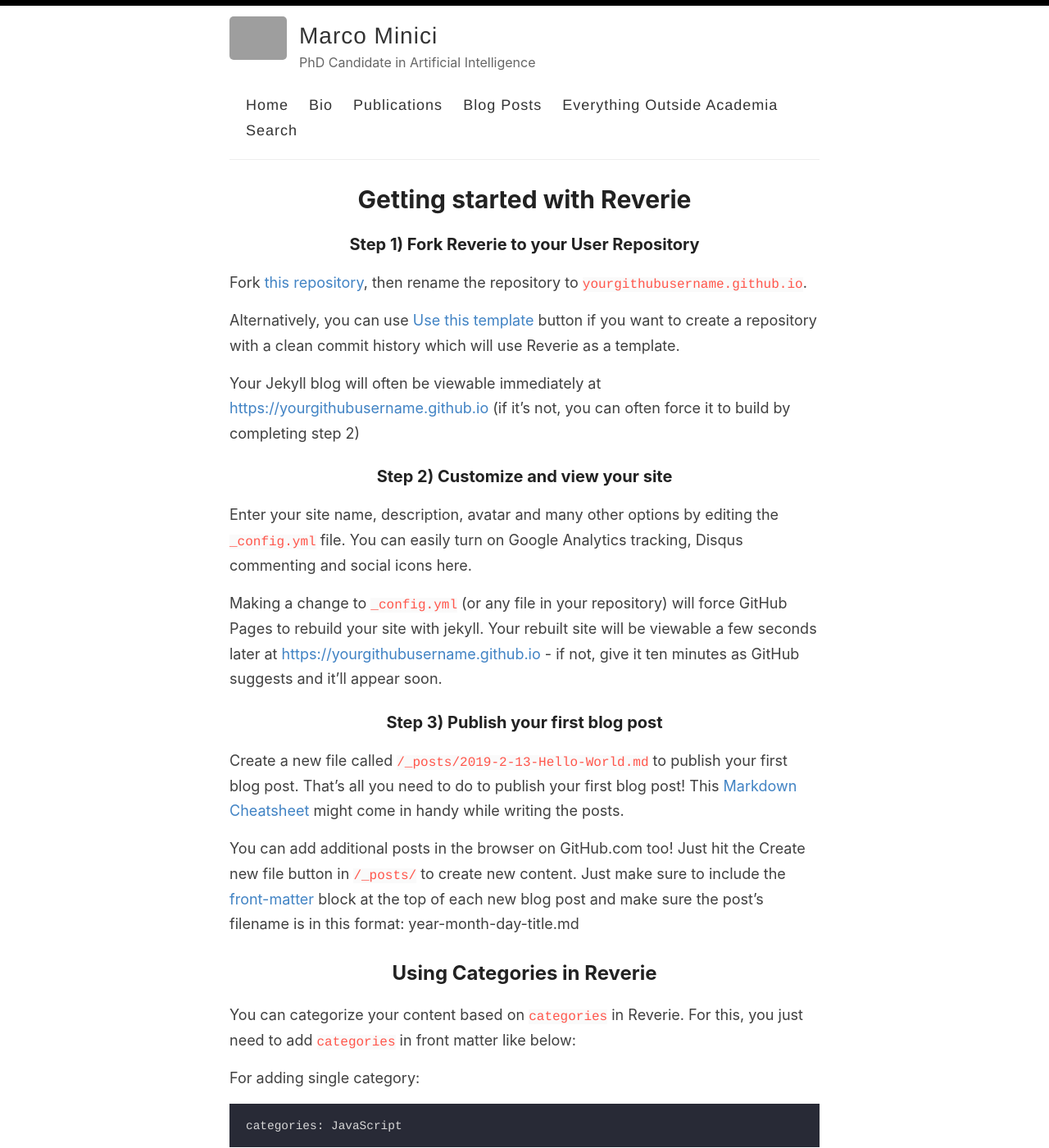
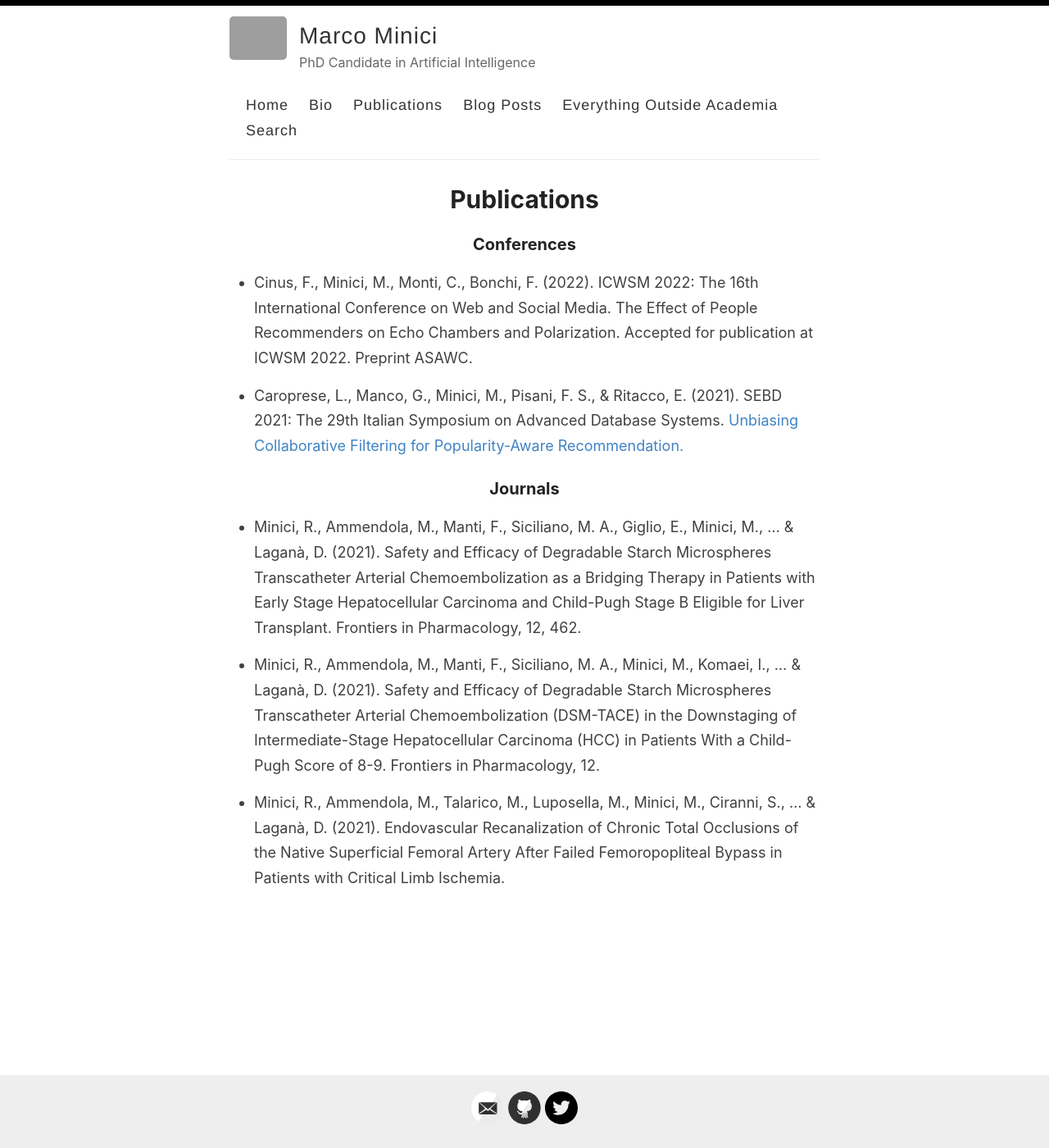
Before and after one commit to mminici/oldwebsite, a Jekyll site: the page built from _pages/getting-started.md, in a window 1280 px wide and 1400 px high. Shown: the whole window at 82% size. Built offline with Jekyll 4.4.1, drawn with Linux system fonts in a browser that asks for light colours; some of the changed text lies outside the part shown; grey boxes are pictures that could not be loaded.

Commit message:
Update getting-started.md

````diff
--- a/_pages/getting-started.md
+++ b/_pages/getting-started.md
@@ -1,51 +1,19 @@
 ---
 layout: page
-title: Getting started with Reverie
-permalink: /getting-started/
+title: Publications
+permalink: /publications/
 ---
 
-### Step 1) Fork Reverie to your User Repository
+### Conferences
 
-Fork [this repository](https://github.com/amitmerchant1990/reverie), then rename the repository to `yourgithubusername.github.io`.
+* Cinus, F., Minici, M., Monti, C., Bonchi, F. (2022). ICWSM 2022: The 16th International Conference on Web and Social Media. The Effect of People Recommenders on Echo Chambers and Polarization. Accepted for publication at ICWSM 2022. Preprint ASAWC.
 
-Alternatively, you can use [Use this template](https://github.com/amitmerchant1990/reverie/generate) button if you want to create a repository with a clean commit history which will use Reverie as a template.
+* Caroprese, L., Manco, G., Minici, M., Pisani, F. S., & Ritacco, E. (2021). SEBD 2021: The 29th Italian Symposium on Advanced Database Systems. [Unbiasing Collaborative Filtering for Popularity-Aware Recommendation.](http://ceur-ws.org/Vol-2994/paper51.pdf)
 
-Your Jekyll blog will often be viewable immediately at <https://yourgithubusername.github.io> (if it's not, you can often force it to build by completing step 2)
+### Journals
 
-### Step 2) Customize and view your site
+* Minici, R., Ammendola, M., Manti, F., Siciliano, M. A., Giglio, E., Minici, M., ... & Laganà, D. (2021). Safety and Efficacy of Degradable Starch Microspheres Transcatheter Arterial Chemoembolization as a Bridging Therapy in Patients with Early Stage Hepatocellular Carcinoma and Child-Pugh Stage B Eligible for Liver Transplant. Frontiers in Pharmacology, 12, 462.
 
-Enter your site name, description, avatar and many other options by editing the `_config.yml` file. You can easily turn on Google Analytics tracking, Disqus commenting and social icons here.
+* Minici, R., Ammendola, M., Manti, F., Siciliano, M. A., Minici, M., Komaei, I., ... & Laganà, D. (2021). Safety and Efficacy of Degradable Starch Microspheres Transcatheter Arterial Chemoembolization (DSM-TACE) in the Downstaging of Intermediate-Stage Hepatocellular Carcinoma (HCC) in Patients With a Child-Pugh Score of 8-9. Frontiers in Pharmacology, 12.
 
-Making a change to `_config.yml` (or any file in your repository) will force GitHub Pages to rebuild your site with jekyll. Your rebuilt site will be viewable a few seconds later at <https://yourgithubusername.github.io> - if not, give it ten minutes as GitHub suggests and it'll appear soon.
-
-### Step 3) Publish your first blog post
-
-Create a new file called `/_posts/2019-2-13-Hello-World.md` to publish your first blog post. That's all you need to do to publish your first blog post! This [Markdown Cheatsheet](https://github.com/adam-p/markdown-here/wiki/Markdown-Cheatsheet) might come in handy while writing the posts.
-
-> You can add additional posts in the browser on GitHub.com too! Just hit the <kbd>Create new file</kbd> button in `/_posts/` to create new content. Just make sure to include the [front-matter](http://jekyllrb.com/docs/frontmatter/) block at the top of each new blog post and make sure the post's filename is in this format: year-month-day-title.md
-
-## Using Categories in Reverie
-
-You can categorize your content based on `categories` in Reverie. For this, you just need to add `categories` in front matter like below:
-
-For adding single category:
-
-```md
-categories: JavaScript
-```
-
-For adding multiple categories:
-
-```md
-categories: [PHP, Laravel]
-```
-
-The contegorized content can be shown over this URL: <https://yourgithubusername.github.io/categories/>
-
-## RSS
-
-The generated [RSS feed](https://en.wikipedia.org/wiki/RSS) of your blog can be found at <https://yourgithubusername.github.io/feed>. You can see the example RSS feed over [here](https://www.amitmerchant.com/reverie/feed).
-
-## Sitemap
-
-The generated sitemap of your blog can be found at <https://yourgithubusername.github.io/sitemap>. You can see the example sitemap feed over [here](https://www.amitmerchant.com/reverie/sitemap).
+* Minici, R., Ammendola, M., Talarico, M., Luposella, M., Minici, M., Ciranni, S., ... & Laganà, D. (2021). Endovascular Recanalization of Chronic Total Occlusions of the Native Superficial Femoral Artery After Failed Femoropopliteal Bypass in Patients with Critical Limb Ischemia.
````
